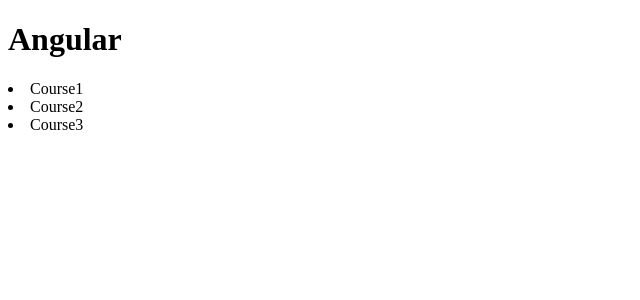
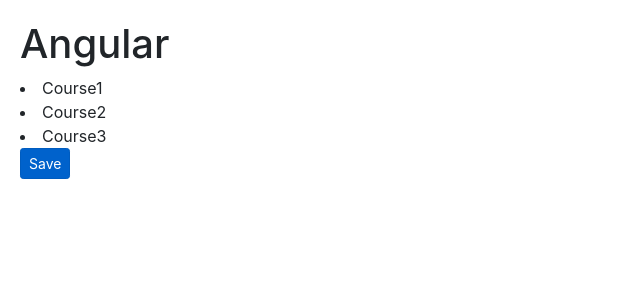
Before and after one commit to gareththomasnz/CompleteAngular, an Angular app in the folder hello-world/: page / in a window 1280 px wide. Shown: the top 300 px of the page, without its empty margins (0-640 px from the left). Built offline with nearby package versions, Linux system fonts and the light colour scheme.

Commit message:
third commit

```diff
--- a/hello-world/package.json
+++ b/hello-world/package.json
@@ -21,6 +21,7 @@
     "@angular/platform-browser": "^5.2.0",
     "@angular/platform-browser-dynamic": "^5.2.0",
     "@angular/router": "^5.2.0",
+    "bootstrap": "^4.0.0",
     "core-js": "^2.4.1",
     "rxjs": "^5.5.6",
     "zone.js": "^0.8.19"
--- a/hello-world/src/app/courses.component.ts
+++ b/hello-world/src/app/courses.component.ts
@@ -1,9 +1,13 @@
-import {CoursesService} from './courses.service';
-import {Component } from '@angular/core';
+import {
+	CoursesService
+} from './courses.service';
+import {
+	Component
+} from '@angular/core';
 
-export class CoursesService{
-    getCourses(){
-        return ["Course1","Course2","Course3"];
+export class CoursesService {
+	getCourses() {
+		return ["Course1", "Course2", "Course3"];
 	}
 }
 
@@ -14,20 +18,36 @@
           <li *ngFor="let course of courses">
             {{ course }}
           </li>
+          <div (click)="onDivClicked()">
+            <button type="button" class="btn btn-primary btn-sm" [class.active]="isActive"
+              (click)="onSave($event)">
+              Save
+            </button>
+          </div>
           `
 })
 
-export class CoursesComponent{
+export class CoursesComponent {
 	title = "List of courses";
 	courses;
-
+  isActive = true;
 	// getTitle(){
 	//     return this.title;
 	// }
 
-    constructor(){
+  onDivClicked(){
+     console.log("div was clicked");
+  }
+
+  onSave($event){
+    $event.stopPropagation();
+
+    console.log("button was clicked", $event);
+  }
+
+	constructor() {
 		let service = new CoursesService();
-        console.log("service:"+service.getCourses())
+		console.log("service:" + service.getCourses())
 		this.courses = service.getCourses();
 	}
 }
--- a/hello-world/src/styles.css
+++ b/hello-world/src/styles.css
@@ -1 +1,6 @@
 /* You can add global styles to this file, and also import other style files */
+@import "../node_modules/bootstrap/dist/css/bootstrap.min.css";
+
+body{
+  padding: 20px;
+}
```
Also changed, not shown: 1 other file (tests, documents, lock files or other folders). Lines whose indentation alone changed are shown as unchanged.
